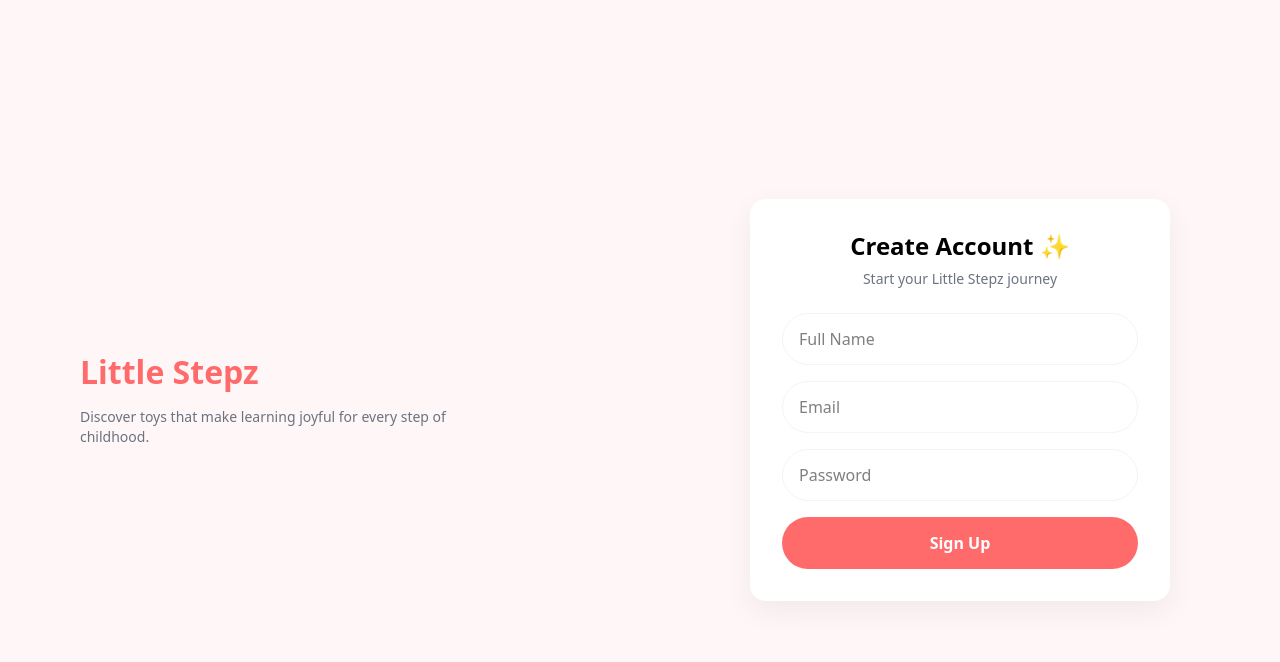
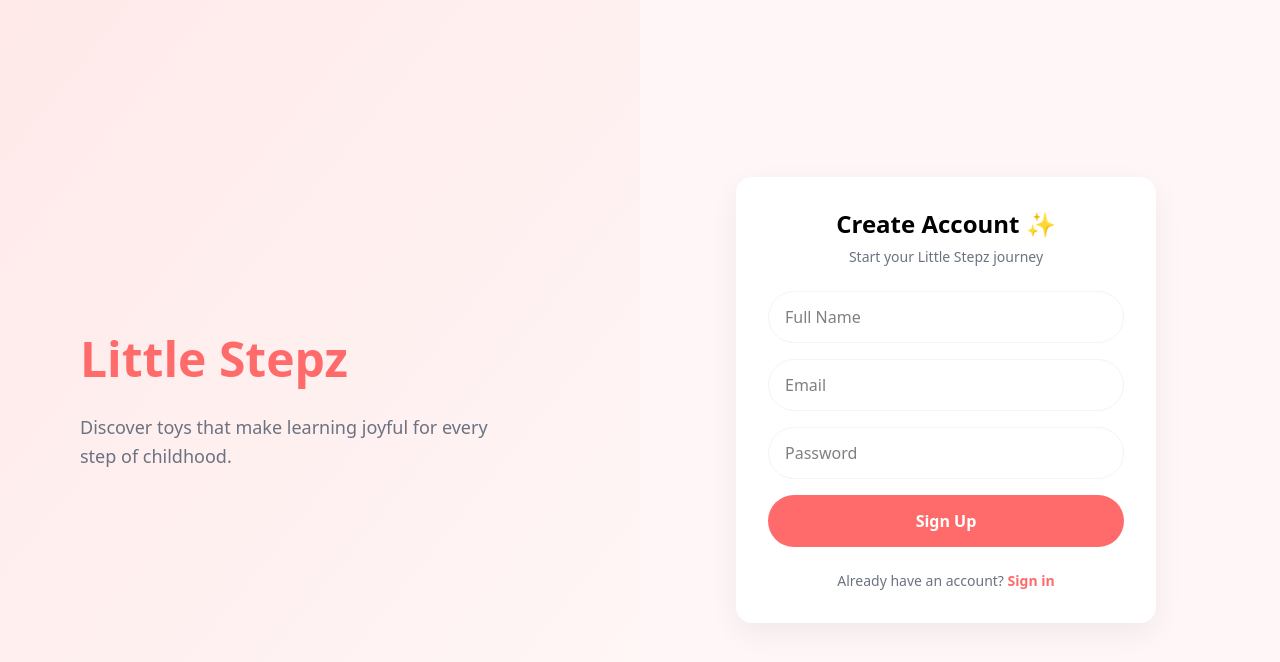
Before and after one commit to vedantborode4/Little-Stepz, a Next.js app in the folder apps/web/: page /signup in a window 1280 px wide. Shown: the top 662 px of the page. Built offline with nearby package versions, Linux system fonts and the light colour scheme; no server answers.

Commit message:
fix(FE): improve error handling on SignIn/SignUp pages

```diff
--- a/apps/web/app/(auth)/layout.tsx
+++ b/apps/web/app/(auth)/layout.tsx
@@ -4,19 +4,42 @@ export default function AuthLayout({
   children: React.ReactNode
 }) {
   return (
-    <div className="min-h-screen grid lg:grid-cols-2 bg-bg">
+    <div className="min-h-screen bg-bg">
+      <div className="grid min-h-screen lg:grid-cols-2">
 
-      {/* LEFT PANEL */}
-      <div className="hidden lg:flex flex-col justify-center px-20">
-        <h1 className="text-primary">Little Stepz</h1>
-        <p className="mt-4 text-muted max-w-sm">
-          Discover toys that make learning joyful for every step of childhood.
-        </p>
-      </div>
+        {/* LEFT PANEL - Desktop */}
+        <div className="hidden lg:flex flex-col justify-center px-20 bg-gradient-to-br from-primary/10 to-transparent">
+          <div className="max-w-md">
+            <h1 className="text-5xl font-bold text-primary leading-tight">
+              Little Stepz
+            </h1>
 
-      {/* FORM */}
-      <div className="flex items-center justify-center p-6">
-        {children}
+            <p className="mt-6 text-lg text-muted leading-relaxed">
+              Discover toys that make learning joyful for every
+              step of childhood.
+            </p>
+          </div>
+        </div>
+
+        {/* RIGHT PANEL (FORM SIDE) */}
+        <div className="flex flex-col justify-center items-center px-6 py-10 lg:px-16">
+
+          {/* Mobile Branding */}
+          <div className="lg:hidden mb-10 text-center">
+            <h1 className="text-3xl font-bold text-primary">
+              Little Stepz
+            </h1>
+            <p className="mt-2 text-sm text-muted">
+              Joyful learning starts here ✨
+            </p>
+          </div>
+
+          {/* Form Container */}
+          <div className="w-full max-w-md">
+            {children}
+          </div>
+
+        </div>
       </div>
     </div>
   )
--- a/apps/web/app/(auth)/signin/page.tsx
+++ b/apps/web/app/(auth)/signin/page.tsx
@@ -2,7 +2,7 @@
 
 import { useForm } from "react-hook-form"
 import { zodResolver } from "@hookform/resolvers/zod"
-import { SigninSchema } from "@repo/zod-schema/index"
+import { SigninData, SigninSchema } from "@repo/zod-schema/index"
 import { toast } from "sonner"
 import { useRouter } from "next/navigation"
 import { AuthService } from "../../../lib/services/auth.service"
@@ -13,17 +13,36 @@ export default function SignInPage() {
   const router = useRouter()
   const { login } = useAuth()
 
-  const { register, handleSubmit, formState } = useForm({
+  const {
+    register,
+    handleSubmit,
+    setError,
+    clearErrors,
+    formState: { errors, isSubmitting },
+  } = useForm<SigninData>({
     resolver: zodResolver(SigninSchema),
+    mode: "onChange",
   })
 
-  const onSubmit = async (data: any) => {
+  const onSubmit = async (data: SigninData) => {
     try {
       const res = await AuthService.signIn(data)
       login(res)
       router.push("/")
-    } catch {
-      toast.error("Invalid email or password")
+    } catch (error: any) {
+      const message =
+        error?.response?.data?.message ||
+        "Invalid email or password"
+
+      if (message.toLowerCase().includes("invalid")) {
+        setError("password", {
+          type: "server",
+          message,
+        })
+        return
+      }
+
+      toast.error(message)
     }
   }
 
@@ -35,10 +54,37 @@ export default function SignInPage() {
       </div>
 
       <form onSubmit={handleSubmit(onSubmit)} className="space-y-4">
-        <Input placeholder="Email" {...register("email")} />
-        <Input type="password" placeholder="Password" {...register("password")} />
 
-        <Button loading={formState.isSubmitting}>
+        <div className="space-y-1">
+          <Input
+            placeholder="Email"
+            {...register("email", {
+              onChange: () => clearErrors("email"),
+            })}
+          />
+          {errors.email && (
+            <p className="text-sm text-red-500">
+              {errors.email.message}
+            </p>
+          )}
+        </div>
+
+        <div className="space-y-1">
+          <Input
+            type="password"
+            placeholder="Password"
+            {...register("password", {
+              onChange: () => clearErrors("password"),
+            })}
+          />
+          {errors.password && (
+            <p className="text-sm text-red-500">
+              {errors.password.message}
+            </p>
+          )}
+        </div>
+
+        <Button loading={isSubmitting}>
           Sign In
         </Button>
       </form>
--- a/apps/web/app/(auth)/signup/page.tsx
+++ b/apps/web/app/(auth)/signup/page.tsx
@@ -2,29 +2,46 @@
 
 import { useForm } from "react-hook-form"
 import { zodResolver } from "@hookform/resolvers/zod"
-import { SignupSchema } from "@repo/zod-schema/index"
+import { SignupData, SignupSchema } from "@repo/zod-schema/index"
 import { useRouter } from "next/navigation"
 import { toast } from "sonner"
 import { useAuth } from "../../../hooks/use-auth"
 import { AuthService } from "../../../lib/services/auth.service"
 import { AuthCard, Button, Input } from "@repo/ui/index"
 
-
 export default function SignUpPage() {
   const router = useRouter()
   const { login } = useAuth()
 
-  const { register, handleSubmit, formState } = useForm({
+  const {
+    register,
+    handleSubmit,
+    setError,
+    clearErrors,
+    formState: { errors, isSubmitting },
+  } = useForm<SignupData>({
     resolver: zodResolver(SignupSchema),
+    mode: "onChange",
   })
 
-  const onSubmit = async (data: any) => {
+  const onSubmit = async (data: SignupData) => {
     try {
       const res = await AuthService.signUp(data)
       login(res)
       router.push("/")
-    } catch {
-      toast.error("Signup failed")
+    } catch (error: any) {
+      const message =
+        error?.response?.data?.message || "Signup failed"
+
+      if (message.toLowerCase().includes("user already exists")) {
+        setError("email", {
+          type: "server",
+          message,
+        })
+        return
+      }
+
+      toast.error(message)
     }
   }
 
@@ -36,14 +53,63 @@ export default function SignUpPage() {
       </div>
 
       <form onSubmit={handleSubmit(onSubmit)} className="space-y-4">
-        <Input placeholder="Full Name" {...register("name")} />
-        <Input placeholder="Email" {...register("email")} />
-        <Input type="password" placeholder="Password" {...register("password")} />
 
-        <Button loading={formState.isSubmitting}>
+        <div className="space-y-1">
+          <Input
+            placeholder="Full Name"
+            {...register("name", {
+              onChange: () => clearErrors("name"),
+            })}
+          />
+          {errors.name && (
+            <p className="text-sm text-red-500">
+              {errors.name.message}
+            </p>
+          )}
+        </div>
+
+        <div className="space-y-1">
+          <Input
+            placeholder="Email"
+            {...register("email", {
+              onChange: () => clearErrors("email"),
+            })}
+          />
+          {errors.email && (
+            <p className="text-sm text-red-500">
+              {errors.email.message}
+            </p>
+          )}
+        </div>
+
+        <div className="space-y-1">
+          <Input
+            type="password"
+            placeholder="Password"
+            {...register("password", {
+              onChange: () => clearErrors("password"),
+            })}
+          />
+          {errors.password && (
+            <p className="text-sm text-red-500">
+              {errors.password.message}
+            </p>
+          )}
+        </div>
+
+        <Button loading={isSubmitting}>
           Sign Up
         </Button>
       </form>
+      <p className="text-center text-sm text-muted">
+        Already have an account?{" "}
+        <span
+          onClick={() => router.push("/signin")}
+          className="text-primary font-semibold cursor-pointer"
+        >
+          Sign in
+        </span>
+      </p>
     </AuthCard>
   )
 }
--- a/apps/web/lib/services/auth.service.ts
+++ b/apps/web/lib/services/auth.service.ts
@@ -1,13 +1,14 @@
-import { AuthResponse, SignInDto, SignUpDto } from "../../types/auth"
+import { SigninData, SignupData } from "@repo/zod-schema/index"
 import { api } from "../api-client"
+import { AuthResponse } from "../../types/auth"
 
 export const AuthService = {
-  signIn: async (data: SignInDto) => {
+  signIn: async (data: SigninData) => {
     const res = await api.post<AuthResponse>("/auth/signin", data)
     return res.data
   },
 
-  signUp: async (data: SignUpDto) => {
+  signUp: async (data: SignupData) => {
     const res = await api.post<AuthResponse>("/auth/signup", data)
     return res.data
   },
```
